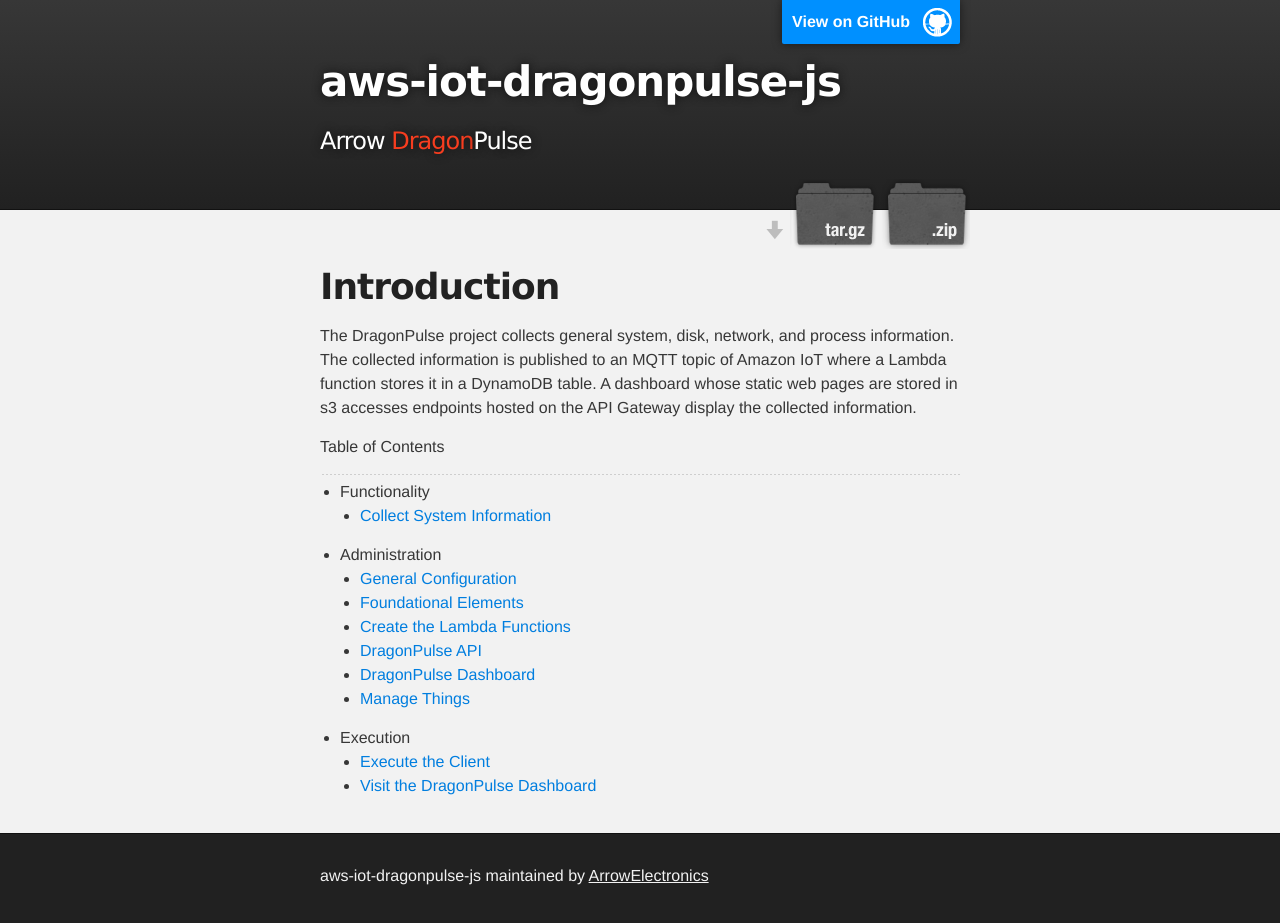
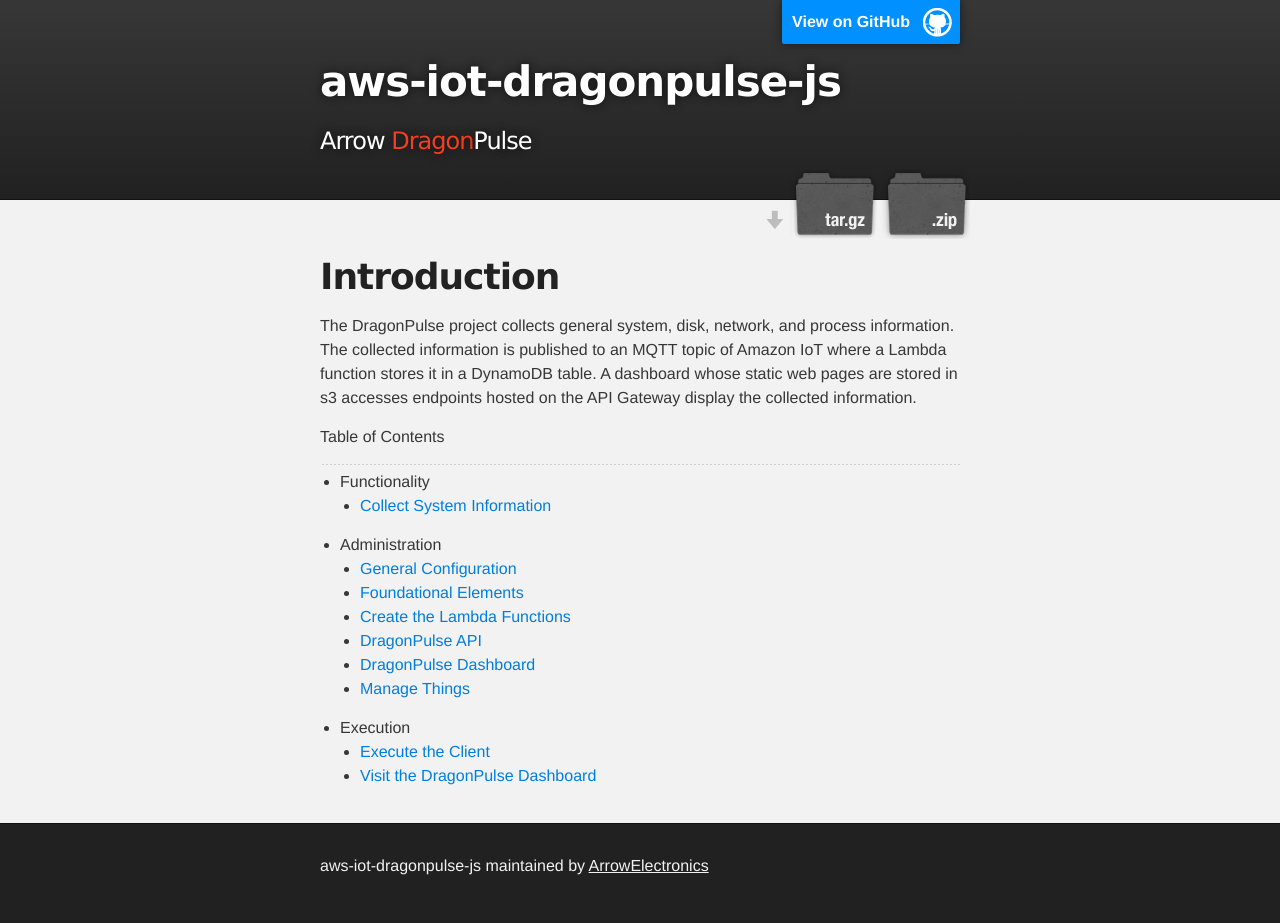
Before and after one commit to ArrowElectronics/aws-iot-dragonpulse-js, a Jekyll site: the page built from index.md, in a window 1280 px wide. Built offline with Jekyll 4.4.1, drawn with Linux system fonts in a browser that asks for light colours; Markdown is read by kramdown in place of the engine named in the settings.

Commit message:
Modified header so that the format remains roughly the same between the introduction and topic pages

```diff
--- a/_includes/introduction/header.html
+++ b/_includes/introduction/header.html
@@ -4,7 +4,7 @@
           <a id="forkme_banner" href="{{ site.url }}{{ site.baseurl }}">View on GitHub</a>
 
           <h1 id="project_title">{{ site.project }}</h1>
-          <h2 id="project_tagline">Arrow <font class="dragon_font">Dragon</font>Pulse</h2>
+          <h3 id="project_tagline">Arrow <font class="dragon_font">Dragon</font>Pulse</h3>
 
             <section id="downloads">
               <a class="zip_download_link" href="{{ site.url }}{{ site.baseurl }}/zipball/master">Download this project as a .zip file</a>
--- a/_includes/topic/header.html
+++ b/_includes/topic/header.html
@@ -1,8 +1,9 @@
     <!-- HEADER -->
     <div id="header_wrap" class="topic">
         <header class="inner">
+          <h1 id="project_title">{{ site.project }}</h1>
           <a href="{{ site.baseurl }}/">
-            <h3 id="project_tagline"><font class="dragon_font">Dragon</font>Pulse</h3>
+            <h3 id="project_tagline">Arrow <font class="dragon_font">Dragon</font>Pulse</h3>
           </a>
         </header>
     </div>
```
